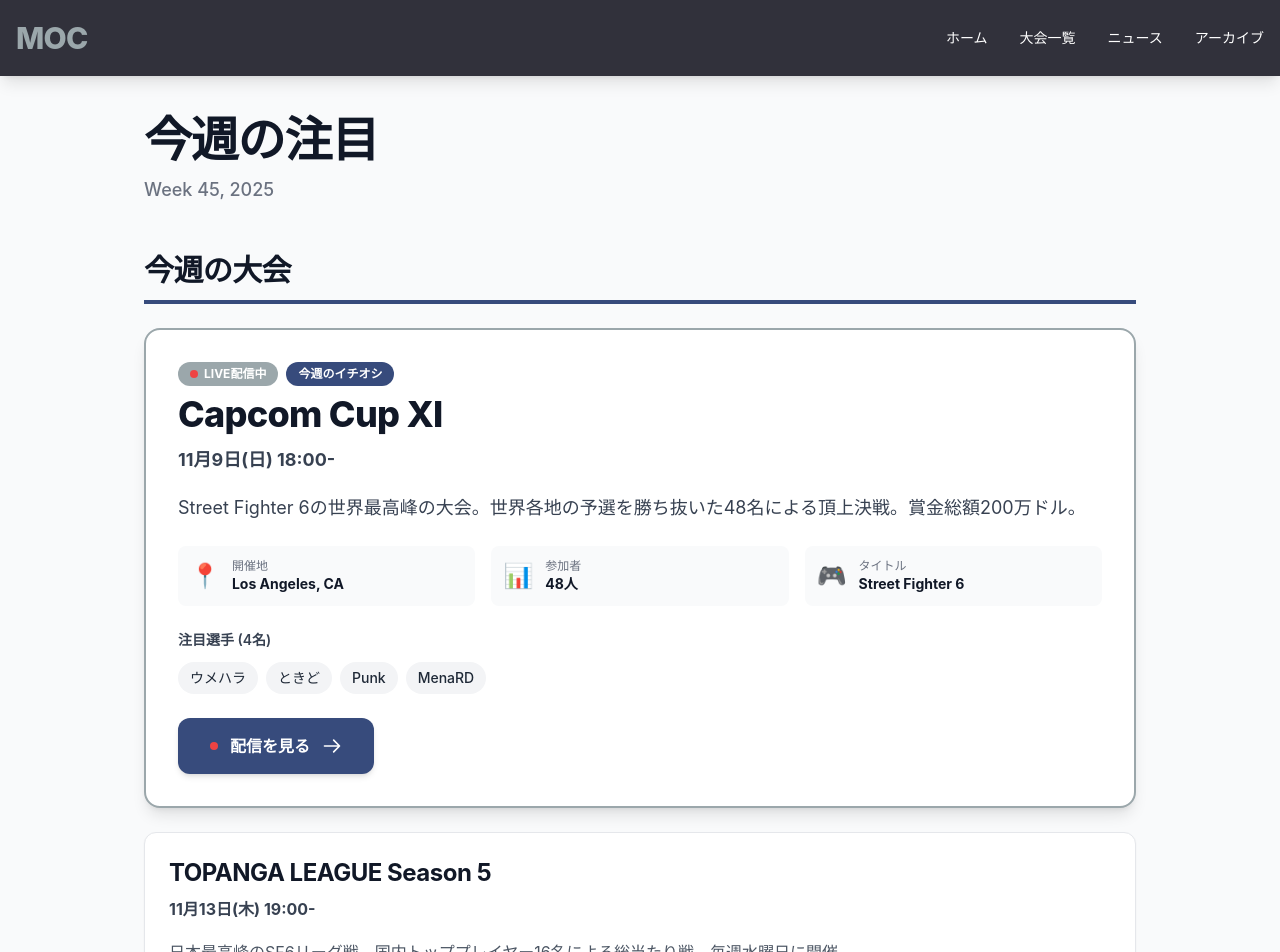
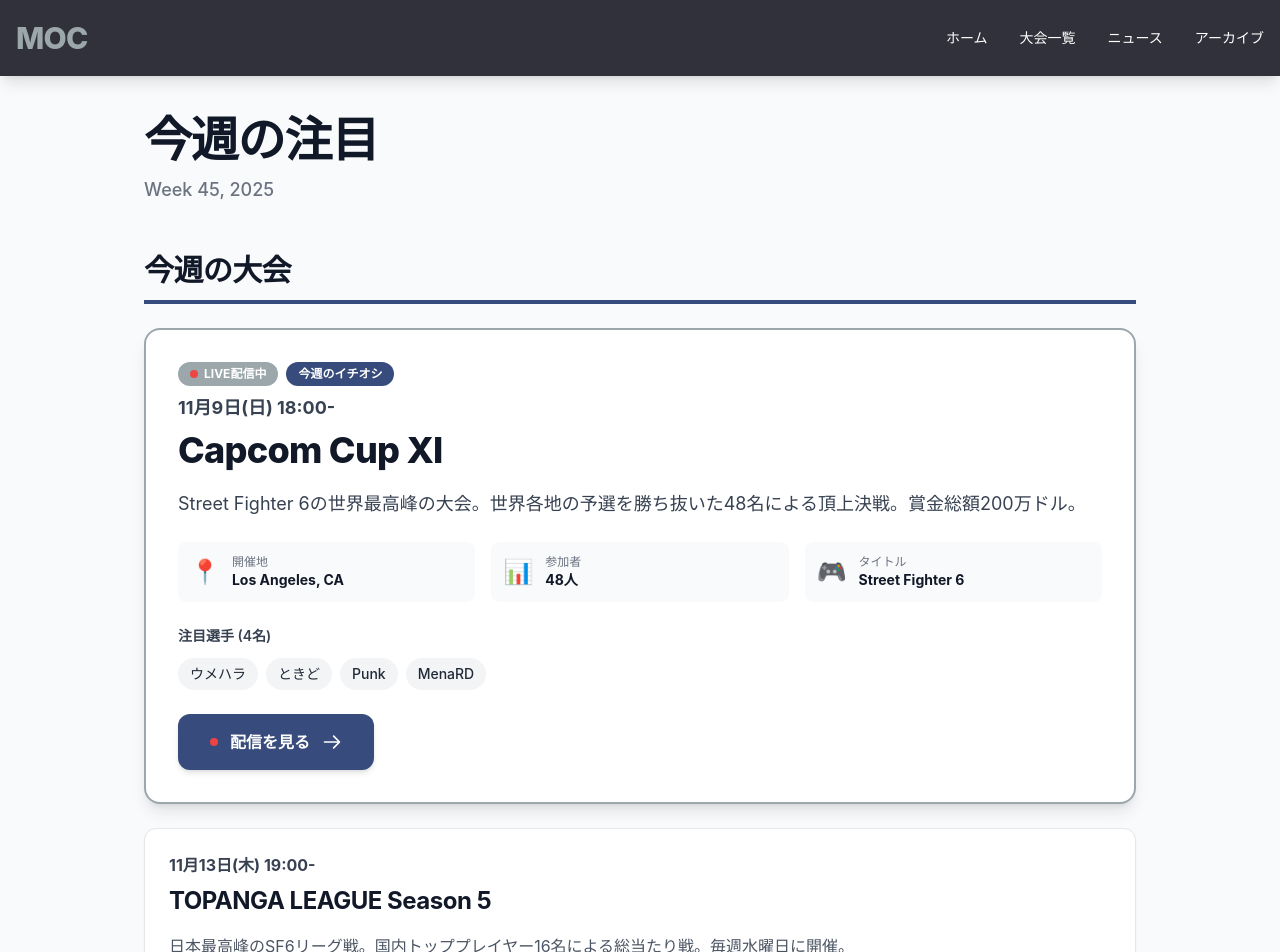
Before and after one commit to sashi7446/StreetLog, a Next.js app: page /StreetLog/ in a window 1280 px wide. Shown: the top 952 px of the page. Built offline with nearby package versions, Linux system fonts and the light colour scheme.

Commit message:
Reorder tournament card layout: date first, then event name
Follow calendar/schedule mental model where time comes before event. Users scan chronologically: "when" (date/time) → "what" (tournament name).

```diff
--- a/components/FeaturedTournamentCard.tsx
+++ b/components/FeaturedTournamentCard.tsx
@@ -22,12 +22,12 @@ export default function FeaturedTournamentCard({ tournament }: FeaturedTournamen
       </div>
 
       <div className="mb-5">
-        <h4 className="text-2xl sm:text-4xl font-extrabold mb-3 text-gray-900 leading-tight">
+        <time className="text-base sm:text-lg text-gray-700 font-bold block mb-2">
+          {displayText}
+        </time>
+        <h4 className="text-2xl sm:text-4xl font-extrabold text-gray-900 leading-tight">
           {tournament.name}
         </h4>
-        <time className="text-base sm:text-lg text-gray-700 font-bold">
-          {displayText}
-        </time>
       </div>
 
       <p className="text-gray-700 text-base sm:text-lg mb-6 leading-relaxed">
--- a/components/TournamentCard.tsx
+++ b/components/TournamentCard.tsx
@@ -20,12 +20,12 @@ export default function TournamentCard({ tournament }: TournamentCardProps) {
         </div>
       )}
       <div className="mb-4">
-        <h4 className="text-xl sm:text-2xl font-bold mb-2 text-gray-900">
+        <time className="text-sm sm:text-base text-gray-700 font-bold block mb-2">
+          {displayText}
+        </time>
+        <h4 className="text-xl sm:text-2xl font-bold text-gray-900">
           {tournament.name}
         </h4>
-        <time className="text-sm sm:text-base text-gray-700 font-bold">
-          {displayText}
-        </time>
       </div>
 
       <p className="text-gray-600 mb-4 leading-relaxed">
```
